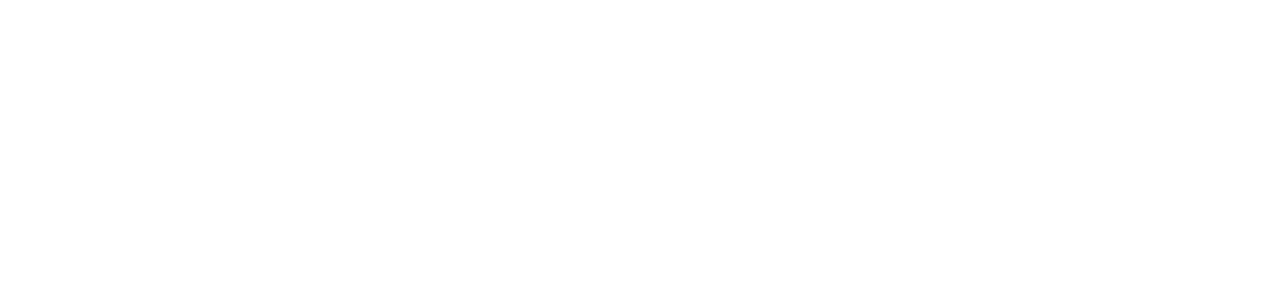
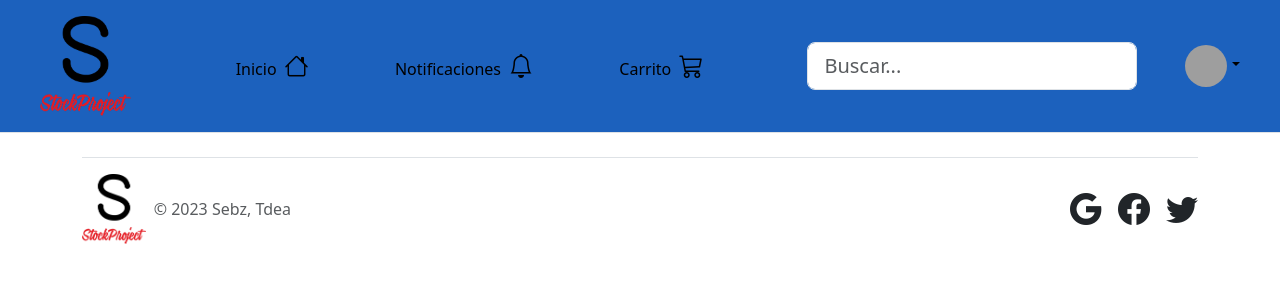
Before and after one commit to SebzSGC/SFT3, an Angular app: page / in a window 1280 px wide. Shown: the top 300 px of the page. Built offline with nearby package versions, Linux system fonts and the light colour scheme; grey boxes are pictures that could not be loaded; a web font is replaced by a local one.

Commit message:
estilo layout y rutas basicas hechas

```diff
--- a/angular.json
+++ b/angular.json
@@ -30,7 +30,8 @@
               "./node_modules/bootstrap-icons/font/bootstrap-icons.min.css"
             ],
             "scripts": [
-              "./node_modules/bootstrap/dist/js/bootstrap.min.js"
+              "./node_modules/bootstrap/dist/js/bootstrap.min.js",
+              "./node_modules/bootstrap/dist/js/bootstrap.bundle.min.js"
             ]
           },
           "configurations": {
--- a/src/app/app.component.html
+++ b/src/app/app.component.html
@@ -1 +1,3 @@
+<app-header></app-header>
 <router-outlet></router-outlet>
+<app-footer></app-footer>
--- a/src/app/app.module.ts
+++ b/src/app/app.module.ts
@@ -4,11 +4,15 @@
 import { AppRoutingModule } from './app-routing.module';
 import { AppComponent } from './app.component';
 import { LoginComponent } from './components/login/login.component';
+import { HeaderComponent } from './shared/header/header.component';
+import { FooterComponent } from './shared/footer/footer.component';
 
 @NgModule({
   declarations: [
     AppComponent,
-    LoginComponent
+    LoginComponent,
+    HeaderComponent,
+    FooterComponent
   ],
   imports: [
     BrowserModule,
--- /dev/null
+++ b/src/app/shared/footer/footer.component.css
@@ -0,0 +1,3 @@
+.bi{
+    font-size: 2rem;
+}
--- /dev/null
+++ b/src/app/shared/footer/footer.component.html
@@ -0,0 +1,18 @@
+<div class="b-example-divider"></div>
+
+<div class="container">
+  <footer class="d-flex flex-wrap justify-content-between align-items-center py-3 my-4 border-top">
+    <div class="col-md-4 d-flex align-items-center">
+      <a href="/" class="mb-3 me-2 mb-md-0 text-body-secondary text-decoration-none lh-1">
+        <img src="../../../assets/img/logo.png" alt="stockproject" height="70">
+      </a>
+      <span class="mb-3 mb-md-0 text-body-secondary">&copy; 2023 Sebz, Tdea</span>
+    </div>
+
+    <ul class="nav col-md-4 justify-content-end list-unstyled d-flex">
+      <li class="ms-3 bi bi-google"><a class="text-body-secondary" href="#"></a></li>
+      <li class="ms-3 bi bi-facebook"><a class="text-body-secondary" href="#"></a></li>
+      <li class="ms-3 bi bi-twitter"><a class="text-body-secondary" href="#"></a></li>
+    </ul>
+  </footer>
+</div>
--- /dev/null
+++ b/src/app/shared/header/header.component.css
@@ -0,0 +1,11 @@
+.mx{
+    max-width: 98%;
+}
+
+.bi-size{
+    font-size: 1.5rem;
+}
+
+header {
+    background-color: #1c61bd;
+}
--- /dev/null
+++ b/src/app/shared/header/header.component.html
@@ -0,0 +1,70 @@
+<header class="p-3 mb-3 border-bottom">
+  <div class="container mx">
+    <div
+      class="d-flex flex-wrap align-items-center justify-content-center justify-content-lg-start"
+    >
+      <a
+        href="/"
+        class="d-flex align-items-center mb-2 mb-lg-0 link-body-emphasis text-decoration-none"
+      >
+        <img
+          src="../../../assets/img/logo.png"
+          height="100"
+          alt="StockProject"
+        />
+      </a>
+
+      <ul
+        class="nav col-12 col-lg-5 me-lg-auto ms-lg-auto mb-2 justify-content-between mb-md-0"
+      >
+      <li>
+        <a href="#" class="nav-link px-3 link-body-emphasis"
+          >Inicio<i class="bi bi-house ms-2 bi-size"></i
+        ></a>
+      </li>
+        <li>
+            <a href="#" class="nav-link px-3 link-body-emphasis"
+              >Notificaciones<i class="bi bi-bell ms-2 bi-size"></i
+            ></a>
+          </li>
+        <li>
+          <a href="#" class="nav-link px-3 link-body-emphasis"
+            >Carrito<i class="bi bi-cart3 ms-2 bi-size"></i
+          ></a>
+        </li>
+      </ul>
+
+      <form class="col-12 col-lg-auto mb-3 mb-lg-0 me-lg-5" role="search">
+        <input
+          type="search"
+          class="form-control form-control-lg"
+          placeholder="Buscar..."
+          aria-label="Search"
+        />
+      </form>
+
+      <div class="dropdown text-end">
+        <a
+          href="#"
+          class="d-block link-body-emphasis text-decoration-none dropdown-toggle"
+          data-bs-toggle="dropdown"
+          aria-expanded="false"
+        >
+          <img
+            src="https://github.com/SebzSGC.png"
+            alt="SebzSGC"
+            width="42"
+            height="42"
+            class="rounded-circle"
+          />
+        </a>
+        <ul class="dropdown-menu text-small">
+          <li><a class="dropdown-item" href="#">Ver perfil</a></li>
+          <li><a class="dropdown-item" href="#">Mis compras</a></li>
+          <li><hr class="dropdown-divider" /></li>
+          <li><a class="dropdown-item" href="#">Cerrar sesion</a></li>
+        </ul>
+      </div>
+    </div>
+  </div>
+</header>
--- a/src/styles.css
+++ b/src/styles.css
@@ -1,4 +1,10 @@
 /* You can add global styles to this file, and also import other style files */
+*{
+    margin: 0;
+    padding: 0;
+    box-sizing: border-box;
+}
+
 body{
     font-family: 'Playpen Sans', cursive;
 }
```
Also changed, not shown: src/app/shared/footer/footer.component.ts (added, +10 -0 lines), src/app/shared/header/header.component.ts (added, +10 -0 lines), 2 other files (tests, documents, lock files or other folders).
